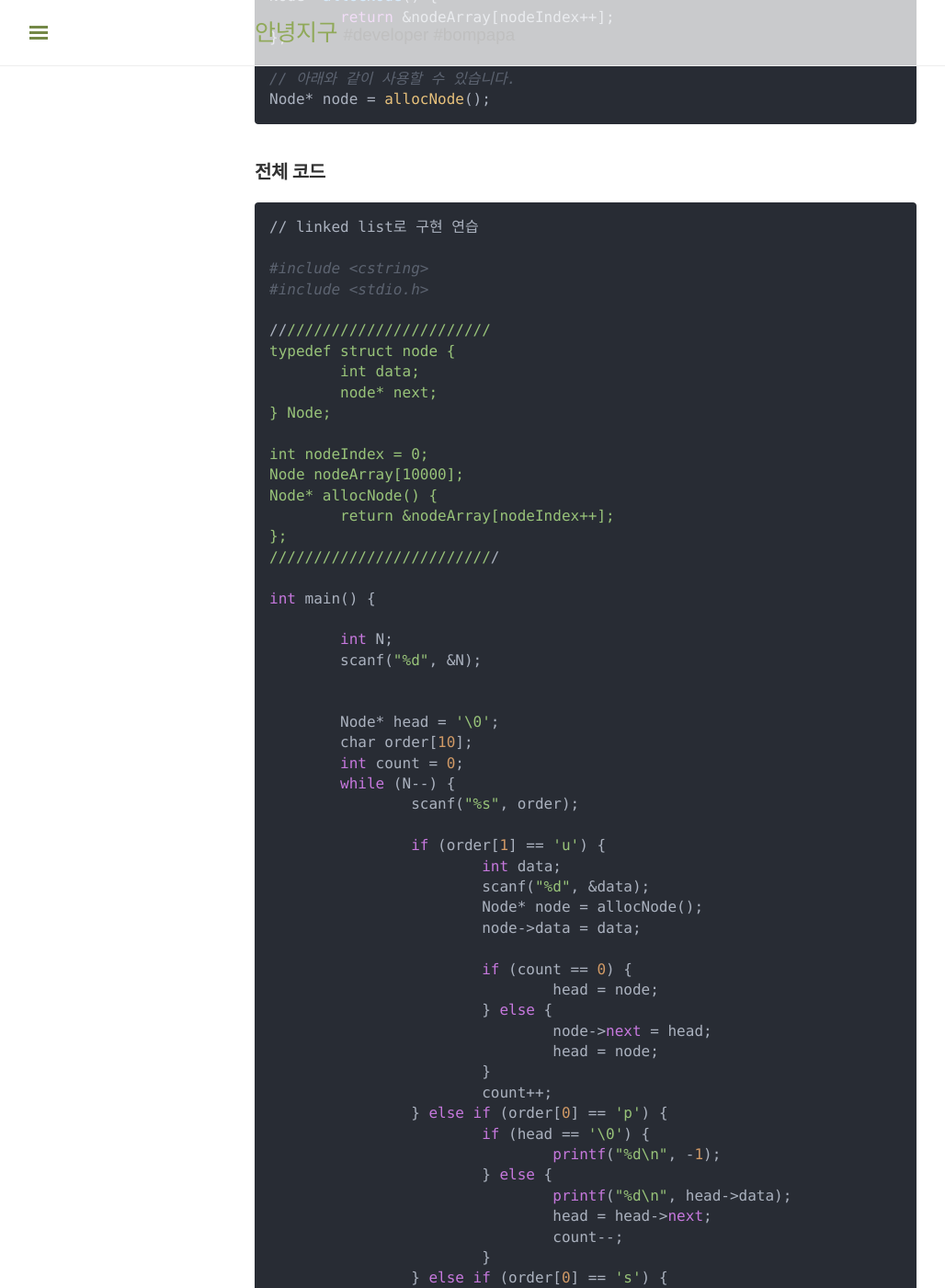
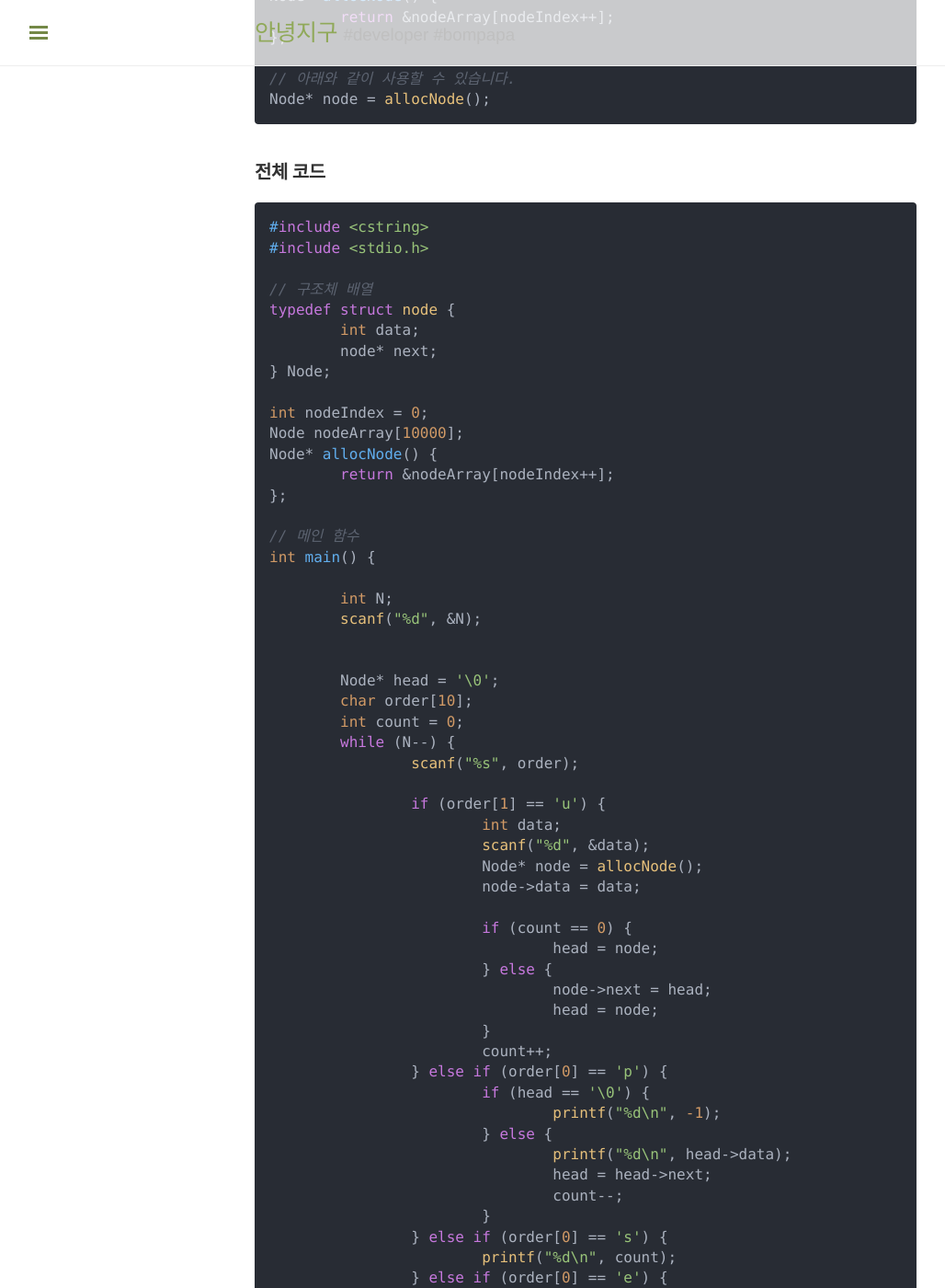
Before and after one commit to hijigoo/hijigoo.github.io, a Jekyll site: the page built from _posts/Algorithm/2018-12-10-백준-스택(10828).md, in a window 1280 px wide and 1400 px high, scrolled down 575 px. Shown: the whole window at 92% size, without its empty margins (3-1031 px from the left). Built offline with Jekyll 4.4.1, drawn with Linux system fonts in a browser that asks for light colours; nearby versions of some CDN libraries; some web fonts are replaced; comment, search, counter and statistics services are not loaded.

Commit message:
백준 스택(10828)

````diff
--- a/_posts/Algorithm/2018-12-10-백준-스택(10828).md
+++ b/_posts/Algorithm/2018-12-10-백준-스택(10828).md
@@ -32,12 +32,10 @@ Node* node = allocNode();
 
 ## 전체 코드
 ```
-// linked list로 구현 연습
-
 #include <cstring>
 #include <stdio.h>
 
-/////////////////////////
+// 구조체 배열
 typedef struct node {
 	int data;
 	node* next;
@@ -48,8 +46,8 @@ Node nodeArray[10000];
 Node* allocNode() {
 	return &nodeArray[nodeIndex++];
 };
-//////////////////////////
 
+// 메인 함수
 int main() {
 
 	int N;
````
